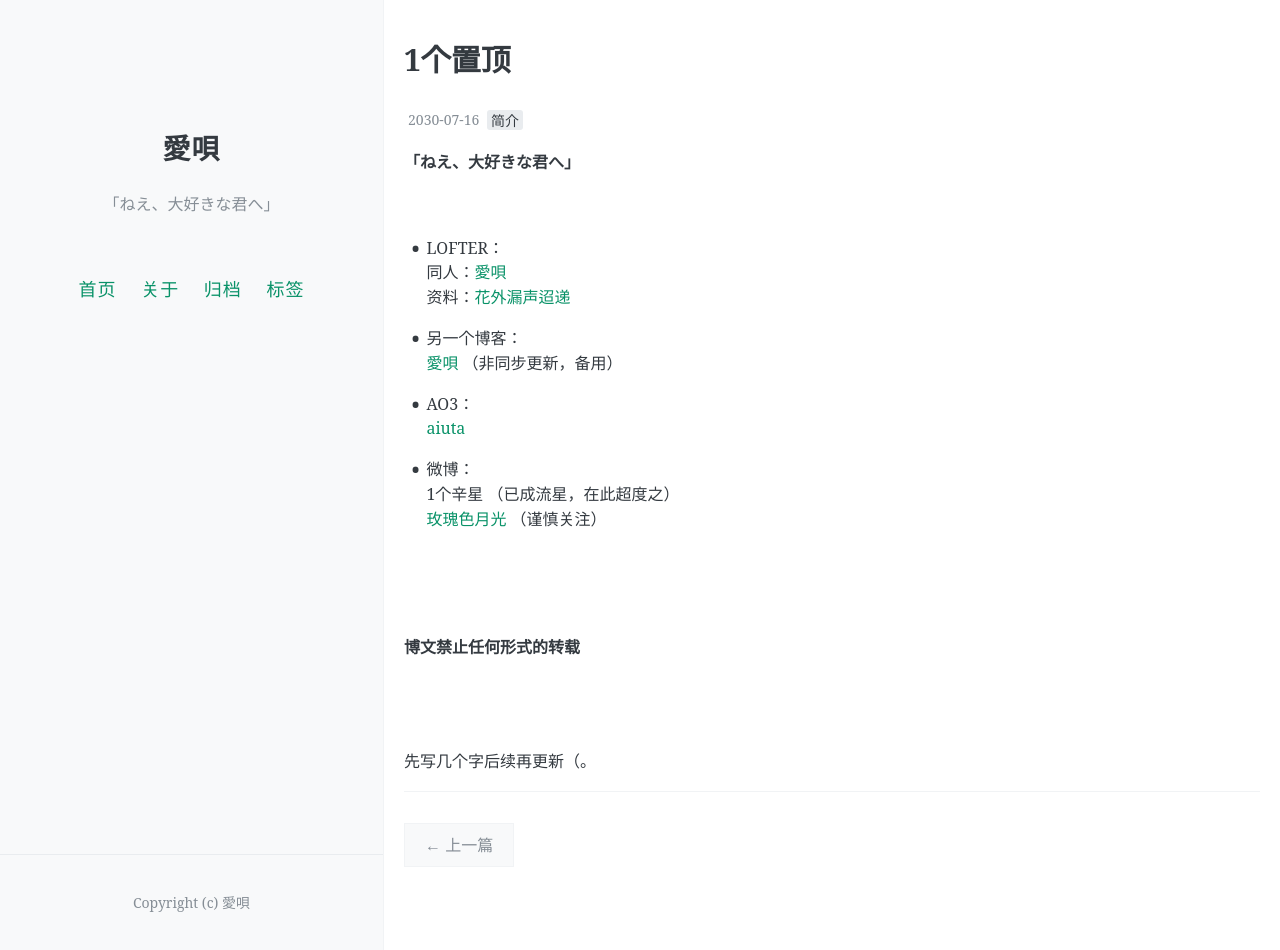
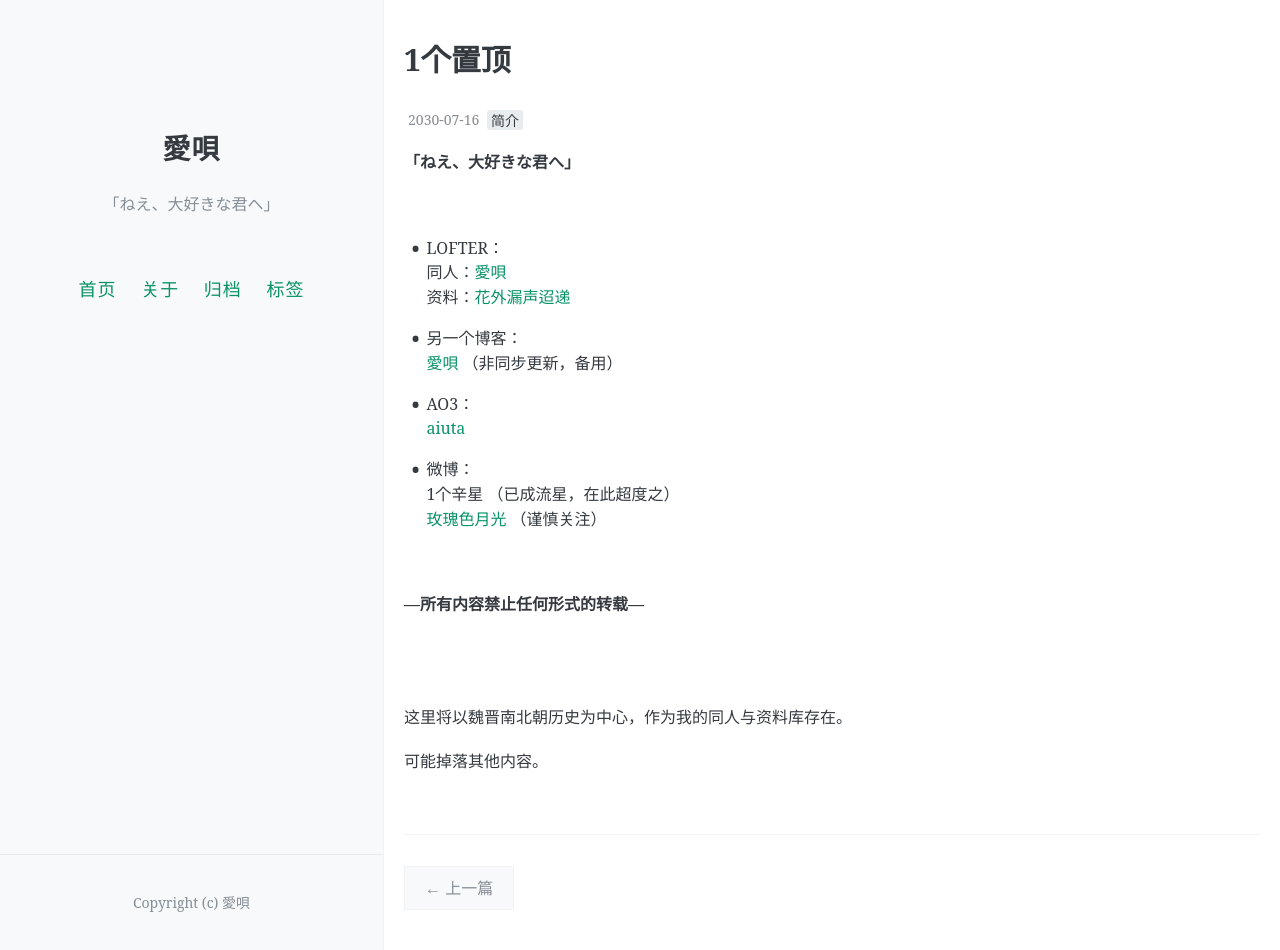
Before and after one commit to aiuta264/aiuta, a Jekyll site: the page built from _posts/2030-07-16-zhiding.md, in a window 1280 px wide and 950 px high. Built offline with Jekyll 4.4.1, drawn with Linux system fonts in a browser that asks for light colours; comment, search, counter and statistics services are not loaded.

Commit message:
Update 2030-07-16-zhiding.md

```diff
--- a/_posts/2030-07-16-zhiding.md
+++ b/_posts/2030-07-16-zhiding.md
@@ -29,11 +29,13 @@ pinned: true
 
 <br>
 
-<br>
-
-**博文禁止任何形式的转载**
+**—所有内容禁止任何形式的转载—**
 
 <br>
 <br>
 
-先写几个字后续再更新（。
+这里将以魏晋南北朝历史为中心，作为我的同人与资料库存在。
+
+可能掉落其他内容。
+
+<br>
```
